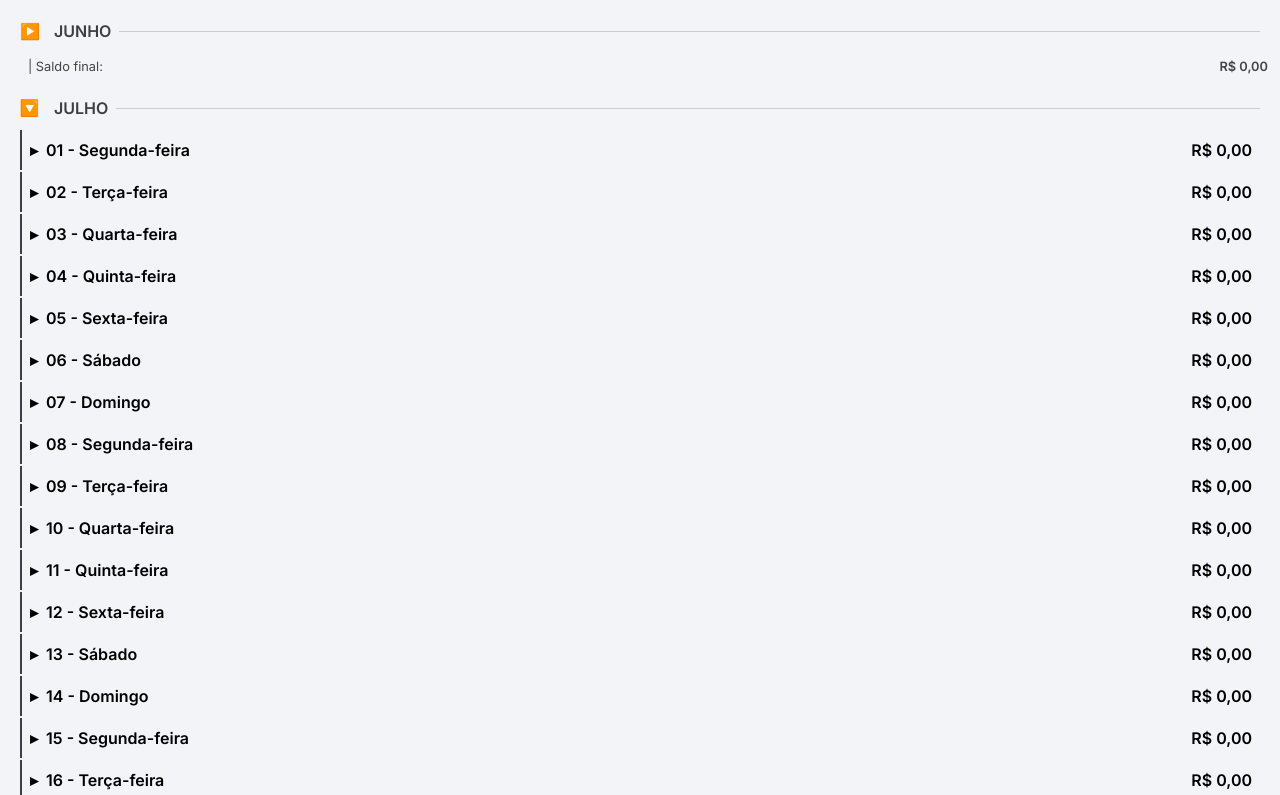
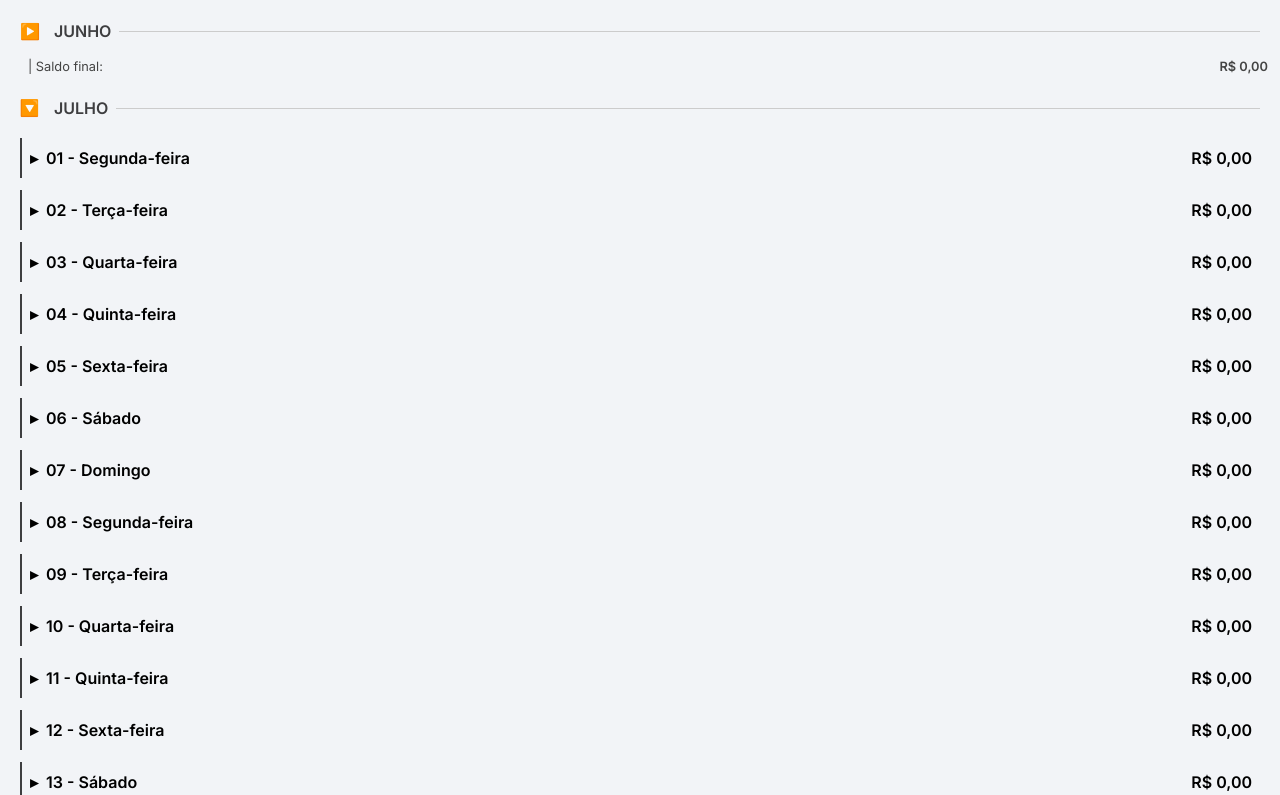
Before and after one commit to igorbelchior86/GastosWebTest, a plain HTML site: page index.html in a window 1280 px wide. Shown: the part 949-1744 px from the top of the page. Drawn offline with Linux system fonts and the light colour scheme.

Commit message:
Update style.css

```diff
--- a/style.css
+++ b/style.css
@@ -610,9 +610,9 @@ html, body {
 
 details.day {
   border: none !important;
-  border-left: 2px solid #3e3e40 !important;  /* cinza neutro escuro */
+  border-left: 2px solid #3e3e40 !important;
   border-radius: 0 !important;
   padding-left: 8px !important;
-  margin: 2px 0 !important;
+  margin: 12px 0 !important;
   background: transparent !important;
 }
```
